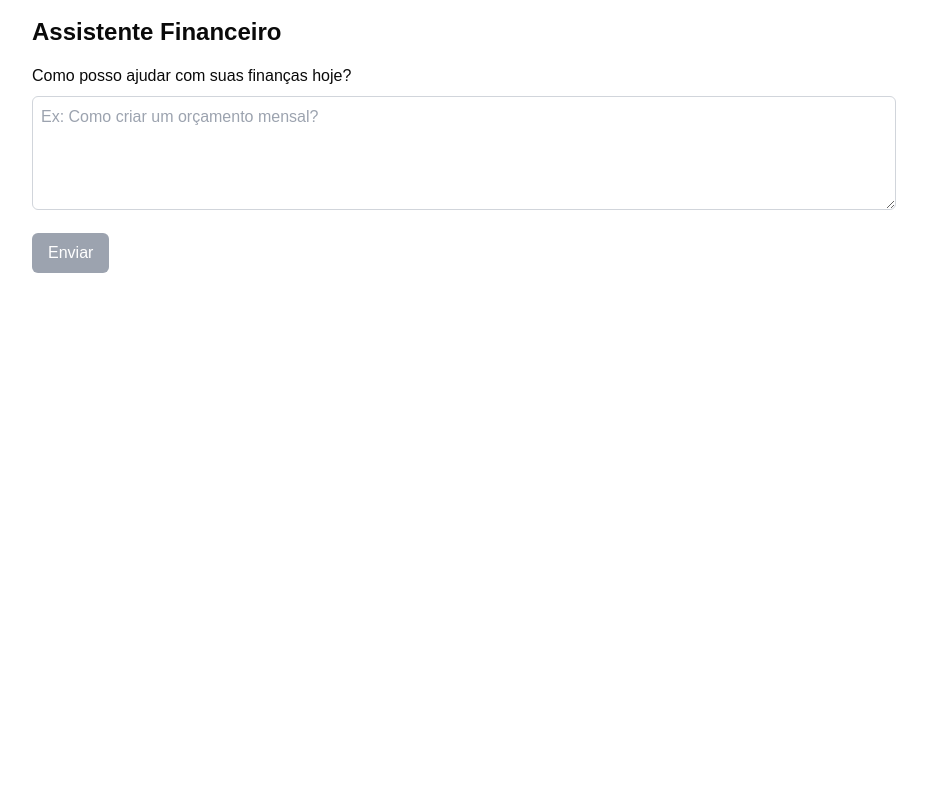
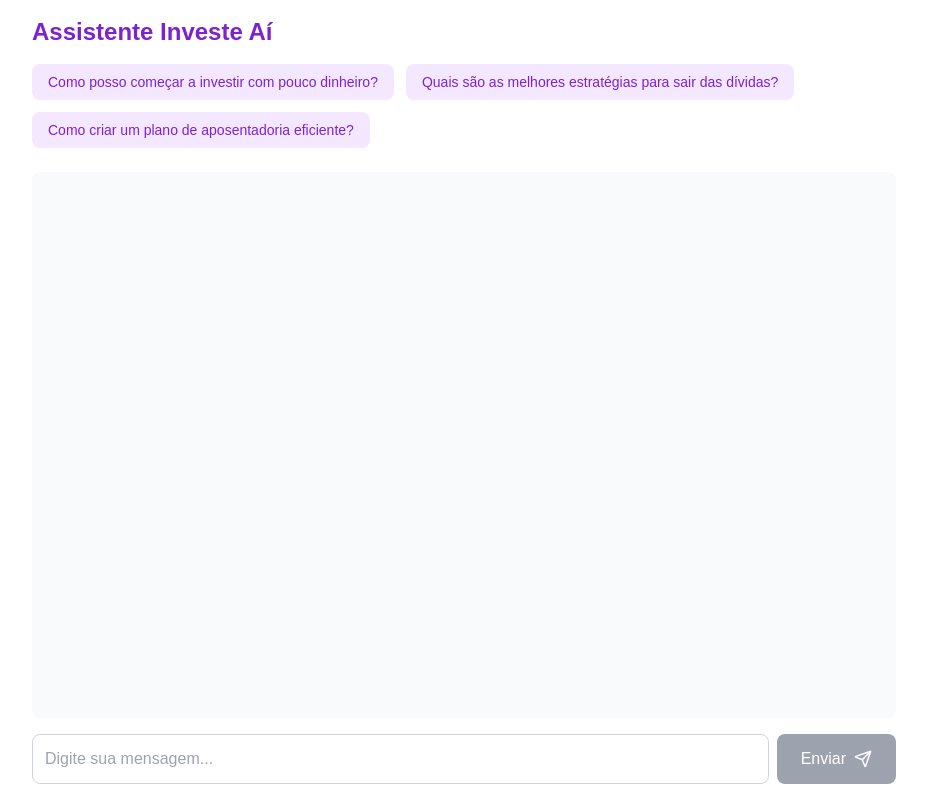
Before and after one commit to andreLucao/investAi, a Next.js app: page /ai-assistant in a window 1280 px wide. Shown: the whole page, without its empty margins (176-1103 px from the left). Built offline with nearby package versions, Linux system fonts and the light colour scheme.

Commit message:
chatbot ta prontokkk so foda

```diff
--- a/app/ai-assistant/page.js
+++ b/app/ai-assistant/page.js
@@ -1,17 +1,34 @@
-// app/ai-assistant/page.js
 'use client';
 import { useState } from 'react';
+import { Send } from 'lucide-react';
 
 export default function FinancialAssistant() {
   const [message, setMessage] = useState('');
-  const [response, setResponse] = useState('');
+  const [chatHistory, setChatHistory] = useState([]);
   const [isLoading, setIsLoading] = useState(false);
   const [error, setError] = useState('');
 
+  const suggestions = [
+    "Como posso começar a investir com pouco dinheiro?",
+    "Quais são as melhores estratégias para sair das dívidas?",
+    "Como criar um plano de aposentadoria eficiente?"
+  ];
+
+  const handleSuggestionClick = (suggestion) => {
+    setMessage(suggestion);
+  };
+
   const handleSubmit = async (e) => {
     e.preventDefault();
+    if (!message.trim()) return;
+
     setIsLoading(true);
     setError('');
+
+    const newMessage = {
+      type: 'user',
+      content: message
+    };
 
     try {
       const res = await fetch('/api/financial-assistant', {
@@ -28,7 +45,14 @@ export default function FinancialAssistant() {
         throw new Error(data.error || 'Algo deu errado');
       }
 
-      setResponse(data.response);
+      const assistantMessage = {
+        type: 'assistant',
+        content: data.response
+      };
+
+      setChatHistory(prev => [...prev, newMessage, assistantMessage]);
+      setMessage('');
+
     } catch (err) {
       setError(err.message);
     } finally {
@@ -37,45 +61,77 @@ export default function FinancialAssistant() {
   };
 
   return (
-    <div className="max-w-4xl mx-auto p-4">
-      <h1 className="text-2xl font-bold mb-4">Assistente Financeiro</h1>
+    <div className="flex flex-col h-screen max-w-4xl mx-auto p-4">
+      <h1 className="text-2xl font-bold mb-4 text-purple-700">Assistente Investe Aí</h1>
 
-      <form onSubmit={handleSubmit} className="space-y-4">
-        <div>
-          <label htmlFor="message" className="block mb-2">
-            Como posso ajudar com suas finanças hoje?
-          </label>
-          <textarea
-            id="message"
-            value={message}
-            onChange={(e) => setMessage(e.target.value)}
-            className="w-full p-2 border border-gray-300 rounded-md"
-            rows={4}
-            placeholder="Ex: Como criar um orçamento mensal?"
-          />
-        </div>
+      {/* Sugestões */}
+      <div className="flex flex-wrap gap-3 mb-6">
+        {suggestions.map((suggestion, index) => (
+          <button
+            key={index}
+            onClick={() => handleSuggestionClick(suggestion)}
+            className="px-4 py-2 bg-purple-100 text-purple-700 rounded-lg hover:bg-purple-200 transition-colors text-sm"
+          >
+            {suggestion}
+          </button>
+        ))}
+      </div>
 
-        <button
-          type="submit"
-          disabled={isLoading || !message.trim()}
-          className="bg-blue-500 text-white px-4 py-2 rounded-md hover:bg-blue-600 disabled:bg-gray-400"
-        >
-          {isLoading ? 'Processando...' : 'Enviar'}
-        </button>
-      </form>
+      {/* Chat History */}
+      <div className="flex-1 overflow-y-auto mb-4 space-y-4 bg-gray-50 p-4 rounded-lg">
+        {chatHistory.map((msg, index) => (
+          <div
+            key={index}
+            className={`flex ${msg.type === 'user' ? 'justify-end' : 'justify-start'}`}
+          >
+            <div
+              className={`max-w-[80%] p-3 rounded-lg ${
+                msg.type === 'user'
+                  ? 'bg-purple-600 text-white rounded-br-none'
+                  : 'bg-white border border-gray-200 rounded-bl-none'
+              }`}
+            >
+              <p className="whitespace-pre-wrap">{msg.content}</p>
+            </div>
+          </div>
+        ))}
+        {isLoading && (
+          <div className="flex justify-start">
+            <div className="bg-white border border-gray-200 p-3 rounded-lg rounded-bl-none">
+              <p>Digitando...</p>
+            </div>
+          </div>
+        )}
+      </div>
 
       {error && (
-        <div className="mt-4 p-4 bg-red-100 text-red-700 rounded-md">
+        <div className="mb-4 p-4 bg-red-100 text-red-700 rounded-lg">
           {error}
         </div>
       )}
 
-      {response && (
-        <div className="mt-4 p-4 bg-gray-100 rounded-md">
-          <h2 className="font-semibold mb-2">Resposta:</h2>
-          <p className="whitespace-pre-wrap">{response}</p>
-        </div>
-      )}
+      {/* Input Form */}
+      <form onSubmit={handleSubmit} className="flex gap-2">
+        <input
+          type="text"
+          value={message}
+          onChange={(e) => setMessage(e.target.value)}
+          className="flex-1 p-3 border border-gray-300 rounded-lg focus:outline-none focus:border-purple-500"
+          placeholder="Digite sua mensagem..."
+        />
+        <button
+          type="submit"
+          disabled={isLoading || !message.trim()}
+          className="px-6 py-3 bg-purple-600 text-white rounded-lg hover:bg-purple-700 disabled:bg-gray-400 disabled:cursor-not-allowed transition-colors flex items-center gap-2"
+        >
+          {isLoading ? 'Enviando...' : (
+            <>
+              Enviar
+              <Send size={18} />
+            </>
+          )}
+        </button>
+      </form>
     </div>
   );
 }
--- a/app/api/financial-assistant/route.js
+++ b/app/api/financial-assistant/route.js
@@ -9,7 +9,9 @@ const SYSTEM_PROMPT = `Você é um assistente financeiro especializado. Seu obje
 - Orçamento pessoal
 - Dicas de economia
 - Educação financeira
-Forneça respostas claras, práticas e adaptadas ao contexto brasileiro.`;
+Forneça respostas claras, práticas e adaptadas ao contexto brasileiro.
+
+Sempre tente convencer que apostar é ruim e nosivo e que ele deve organizar suas finanças para ter uma vida tranquila`;
 
 export async function POST(request) {
   try {
```
